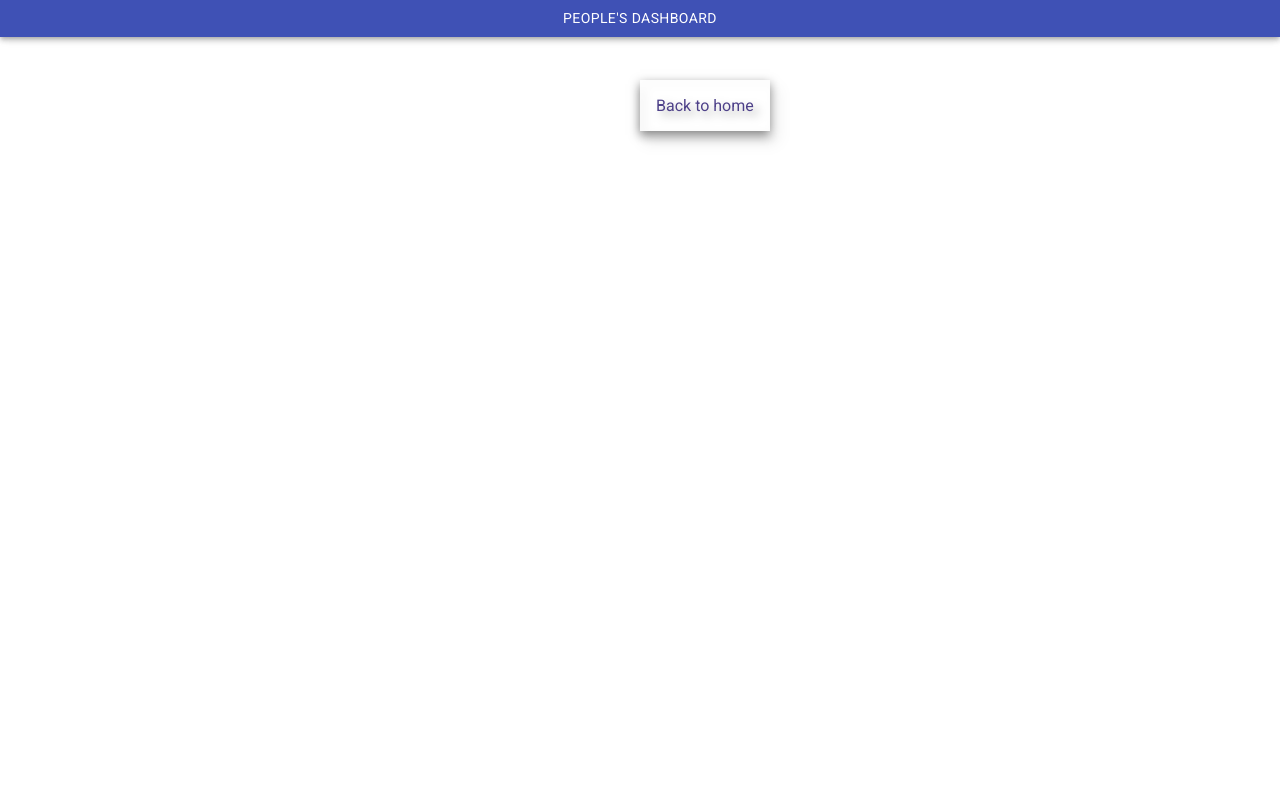
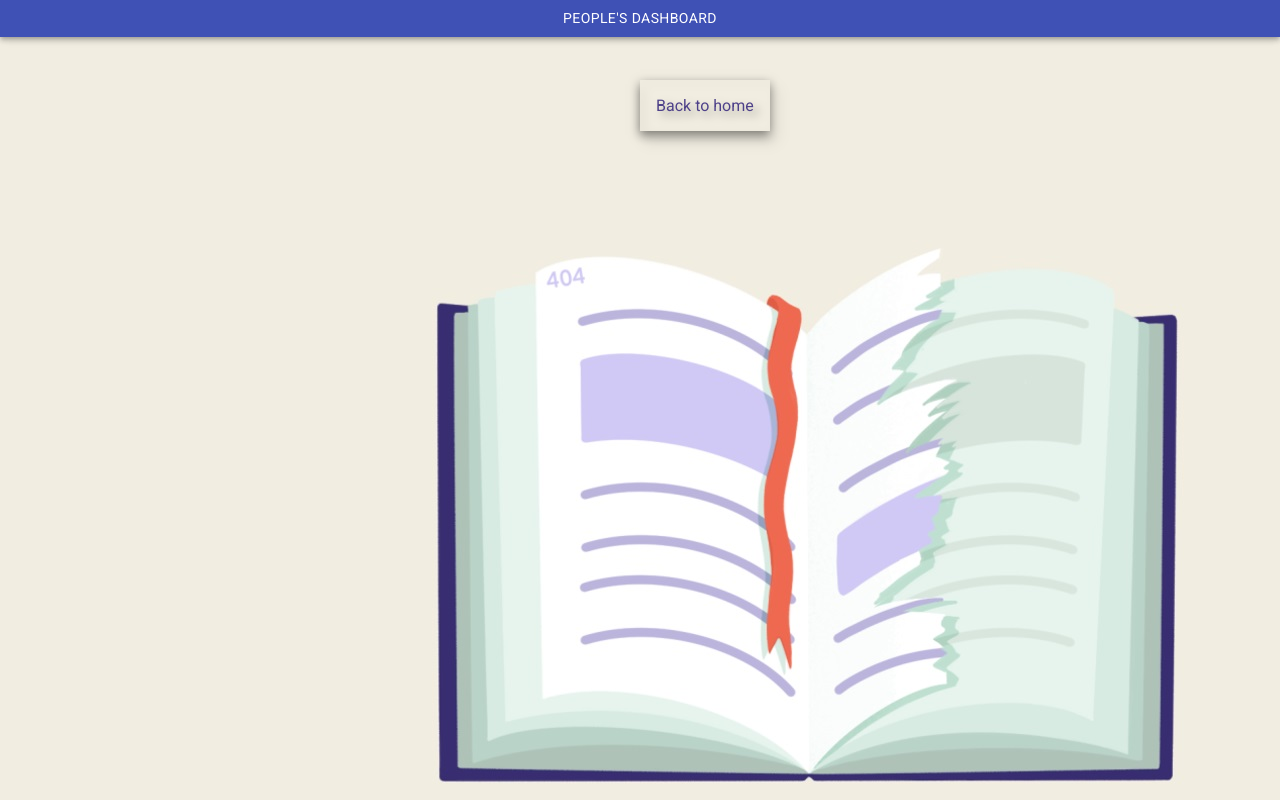
Before and after one commit to 814942/People, a React (Create React App) app in the folder frontend/: page / in a window 1280 px wide. Shown: the top 800 px of the page. Built offline with nearby package versions, Linux system fonts and the light colour scheme.

Commit message:
Fixed style

```diff
--- a/frontend/src/components/notFound/not-found.css
+++ b/frontend/src/components/notFound/not-found.css
@@ -1,5 +1,6 @@
 .container_not_found {
   background-image: url("../../assets/img/notFound.jpg");
+  height: 100vw;
 }
 
 .title_not_found {
```
